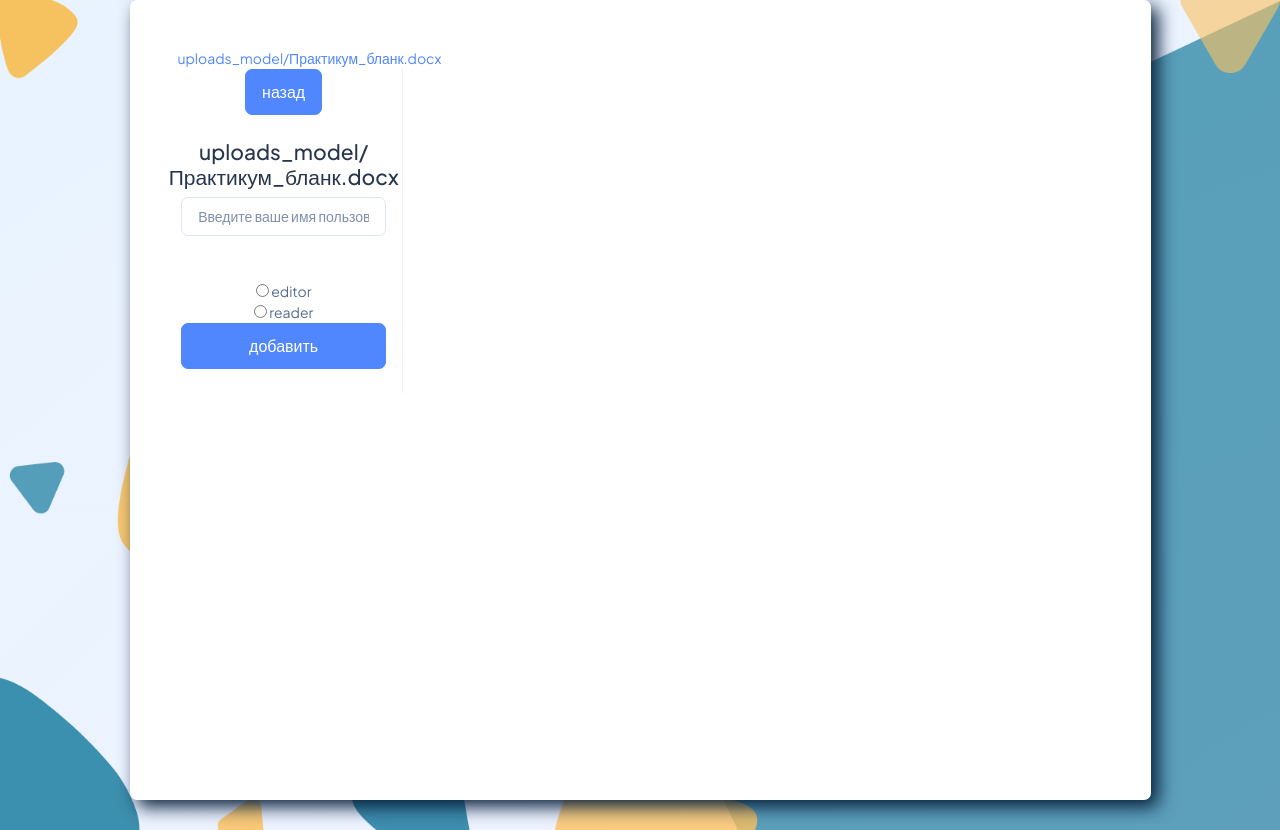
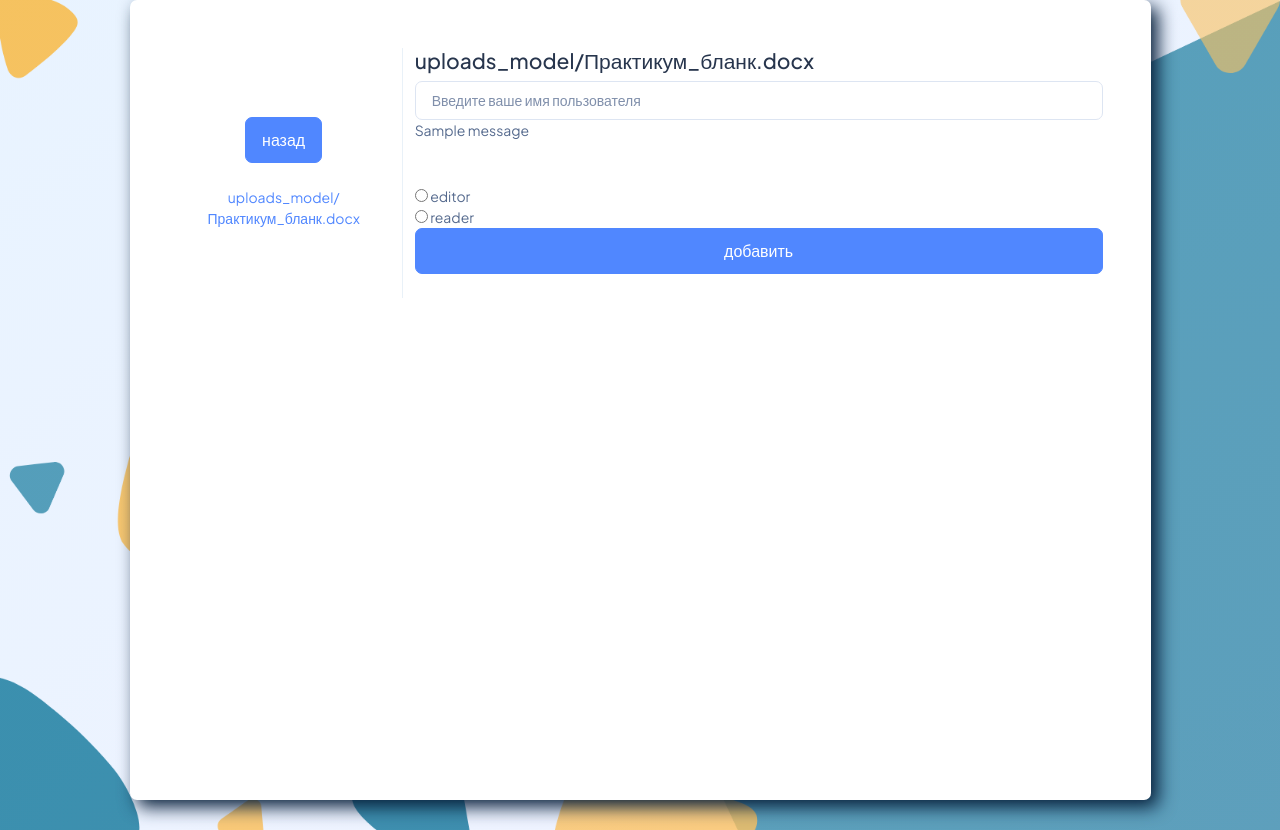
Before and after one commit to nev1xta/1python-4grass, a Django app: page /profile/30/ in a window 1280 px wide. Run offline with Django 5.2, Linux system fonts and the light colour scheme; data comes from the database, SQL or seed files in the repository; both versions use the stored data as it was after the commit; one stand-in notice (Sample message) is shown; some libraries are stand-ins or nearby versions.

Commit message:
Обработка исключений

```diff
--- a/mai_2sem_py/app/models.py
+++ b/mai_2sem_py/app/models.py
@@ -2,6 +2,6 @@ from django.db import models
 
 
 class UploadFiles(models.Model):
-    file = models.FileField(upload_to="uploads_model")
+    file = models.FileField(upload_to="")
     father_user = models.IntegerField()
     authorized_users = models.JSONField()
--- a/mai_2sem_py/app/templates/app/file_temp.html
+++ b/mai_2sem_py/app/templates/app/file_temp.html
@@ -35,9 +35,7 @@
             <div class="card p-5 card-long" id="box-form">
               <div class="row h-100">
 
-                <div>
-                  <a href="{{ file.file.url }}" download="{{ file.file.url }}">{{ file.file.name }}</a>
-                </div>
+
 
                 <div class="col-md-3 text-center border-end d-flex flex-column align-items-center justify-content-center">
                   <div>
@@ -46,11 +44,24 @@
                     <button name="comeback" type="submit" class="btn btn-primary w-100 py-8 fs-4 mb-4 rounded-2" >назад</button>
                     </form>
                   </div>
+
+                <div>
+                  <a href="{{ file.file.url }}" download="{{ file.file.url }}">{{ file.file.name }}</a>
+                </div>
+                </div>
+                <div class="col-md-9 d-flex flex-column">
                   <h4 class="fw-bold">{{ file.file.name }}</h4>
                   <form action="" method="post">
                     {% csrf_token %}
                     <div class="mb-4">
                         <input type="text" class="form-control" id="inputUsername" name="user" placeholder="Введите ваше имя пользователя">
+                        {% if messages %}
+                        <ul class="messages">
+                            {% for message in messages %}
+                            <li{% if message.tags %} class="{{ message.tags }}"{% endif %}>{{ message }}</li>
+                            {% endfor %}
+                        </ul>
+                        {% endif %}
                       </div>
                     </br>
                     <div name="role">
@@ -65,9 +76,9 @@
                       </div> -->
                     <button name="addUserbutton" type="submit" class="btn btn-primary w-100 py-8 fs-4 mb-4 rounded-2" >добавить</button>
                 </form>
-
                 </div>
                 </div>
+
               </div>
             </div>
           </div>
--- a/mai_2sem_py/app/templates/app/profile.html
+++ b/mai_2sem_py/app/templates/app/profile.html
@@ -57,7 +57,7 @@
                           <form action="{{file.id}}/" method="post">
                             <h>{{ file.authorized_users }}</h>
                           {% csrf_token %}
-                          <button name="addUser_button" class="badge bg-primary rounded-pill">Назначить</button>
+                          <button name="addUser_button" class="badge bg-primary rounded-pill">Подробнее</button>
 
                           </form>
                         </li>
--- a/mai_2sem_py/app/views.py
+++ b/mai_2sem_py/app/views.py
@@ -11,6 +11,8 @@ from django.contrib.auth import get_user_model
 from django.shortcuts import get_object_or_404
 from django.http import HttpResponse, FileResponse
 import os
+from django.contrib import messages
+
 
 # from .forms import NewUserForm
 from django.contrib.auth.decorators import login_required
@@ -35,11 +37,16 @@ def profile_files(request, file_id):
         form = NewPrivilegedUser(request.POST)
         if "addUserbutton" in request.POST:
             if form.is_valid():
-                cd = form.cleaned_data
+                if not (form.cleaned_data["role"]):
+                    messages.success(request, 'роль пользователя не выбрана')
+                elif not (User.objects.filter(username=request.POST["user"]).exists()):
+                    messages.success(request, 'пользователь не существует')
+                else:
+                    cd = form.cleaned_data
 
-                users = User.objects.get(username=request.POST["user"])
-                file.authorized_users[int(users.id)] = int(cd["role"])
-                file.save()
+                    users = User.objects.get(username=request.POST["user"])
+                    file.authorized_users[int(users.id)] = int(cd["role"])
+                    file.save()
         if "comeback" in request.POST:
             return HttpResponseRedirect(reverse("app:profile"))
     else:
@@ -61,11 +68,10 @@ def profile(request):
         form = UploadFileForm(request.POST, request.FILES)
         if "UploadFiles_button" in request.POST:
             if form.is_valid():
-                print(request.POST)
-                # handle_uploded_file(form.cleaned_data['file'])
                 authorized_users_data = {
                     request.user.id: 1
                 }
+
                 fp = UploadFiles(file=form.cleaned_data['file'], father_user=request.user.id, authorized_users=authorized_users_data)
                 fp.save()
             return HttpResponseRedirect(reverse("app:profile"))
--- a/mai_2sem_py/mai_2sem_py/settings.py
+++ b/mai_2sem_py/mai_2sem_py/settings.py
@@ -125,5 +125,5 @@ DEFAULT_AUTO_FIELD = 'django.db.models.BigAutoField'
 
 LOGIN_REDIRECT_URL = reverse_lazy("app:profile")
 
-MEDIA_URL = "/media/"
-MEDIA_ROOT = BASE_DIR / 'media'
+MEDIA_URL = "/media/uploads_model/"
+MEDIA_ROOT = BASE_DIR / 'media' / 'uploads_model'
```
Also changed, not shown: mai_2sem_py/db.sqlite3, mai_2sem_py/media/Hearthstone_Screenshot_04-27-25_22.51.40.png (added), mai_2sem_py/media/uploads_model/Hearthstone_Screenshot_04-26-25_19.54.51.png (added), mai_2sem_py/media/uploads_model/Hearthstone_Screenshot_04-27-25_22_fi29r9x.48.10.png (added), 2 other files.
